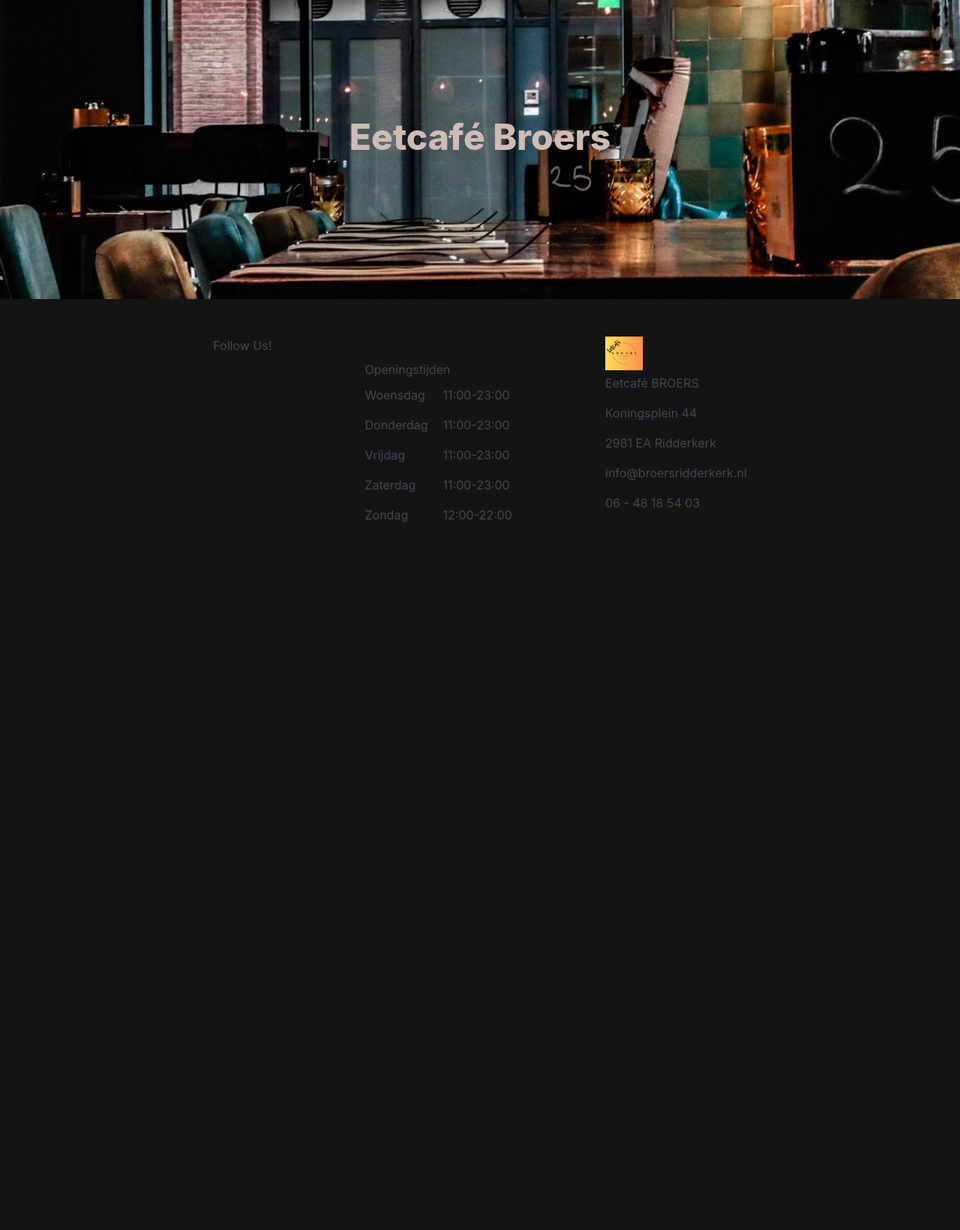
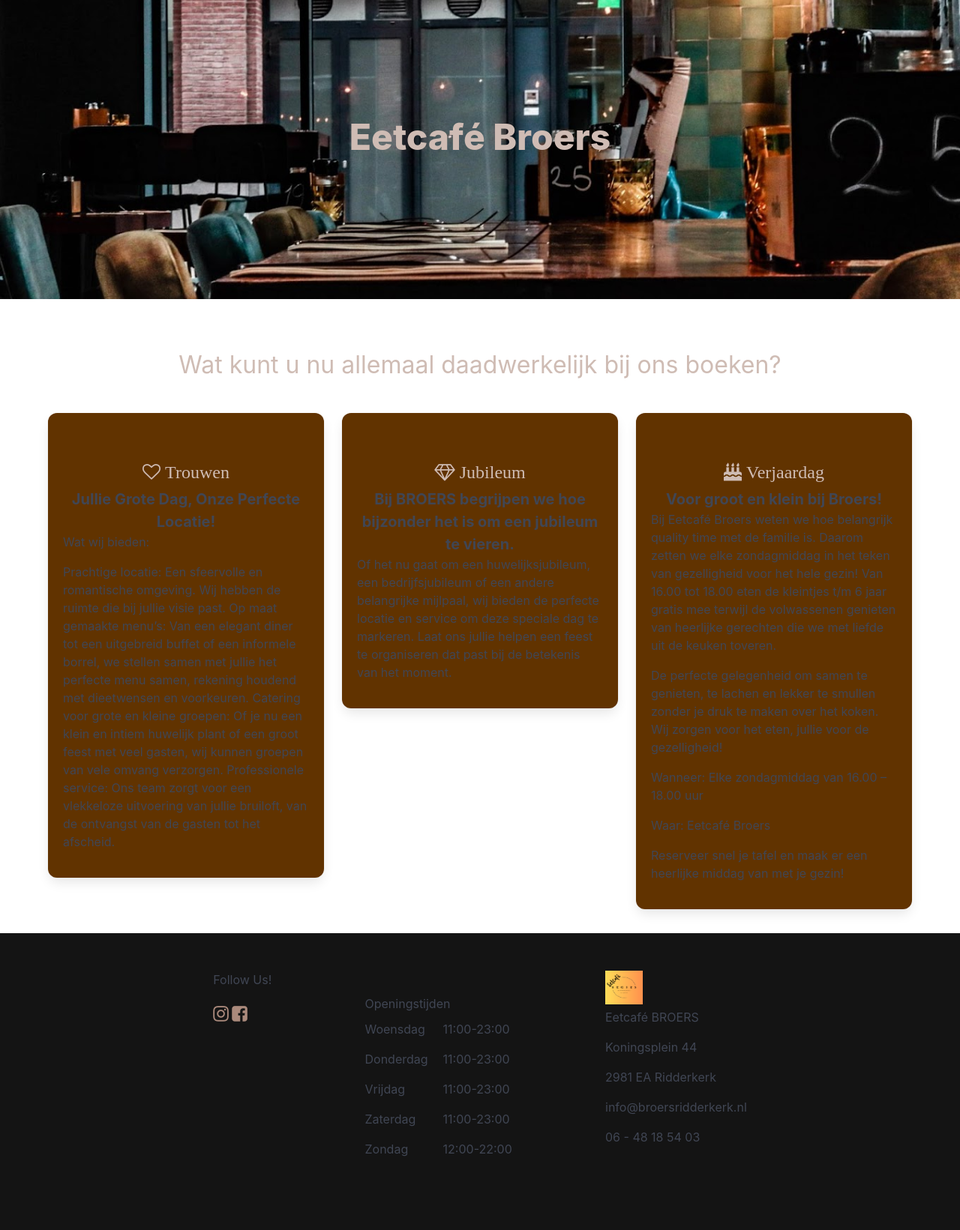
Before and after one commit to SukunaRaven/CLE2, a PHP site: page /aanbod.php in a window 1280 px wide. Shown: the part 57-1698 px from the top of the page at 75% size. Before the commit the page ends 753 px from the top, so only its background shows below. Run offline with PHP 8.4, Linux system fonts and the light colour scheme.

Commit message:
Aanbod aangepast, style.css aangepast

```diff
--- a/CSS/style.css
+++ b/CSS/style.css
@@ -83,7 +83,7 @@ main {
 
 .card {
     padding: 20px;
-    background-color:#975102;
+    background-color:#613300;
     transform-origin:center;
     transition: all 0.7s ease;}
 
--- a/aanbod.php
+++ b/aanbod.php
@@ -12,6 +12,7 @@
         href="https://cdn.jsdelivr.net/npm/bulma@1.0.2/css/bulma.min.css"
     >
     <link rel="stylesheet" href="CSS/style.css">
+    <link rel="stylesheet" href="https://cdnjs.cloudflare.com/ajax/libs/font-awesome/4.7.0/css/font-awesome.min.css">
     <title>Broers Smaakmakers</title>
 </head>
 
@@ -87,6 +88,92 @@
     </section>
 </header>
 
+<main>
+
+    <section class="container">
+        <h2 class="has-text-centered is-size-3 has-text-link padding3">
+            Wat kunt u nu allemaal daadwerkelijk bij ons boeken?
+        </h2>
+        <div class="columns is-justify-content-space-evenly">
+            <div class="column">
+                <article class="card">
+                    <h3 class="has-text-centered is-size-3 has-text-link">
+                        <i class="fa fa-heart-o" style="font-size:24px">
+                            Trouwen
+                        </i>
+                    </h3>
+                    <h4 class="has-text-centered is-size-5 has-text-weight-bold">
+                        Jullie Grote Dag, Onze Perfecte Locatie!
+                    </h4>
+                    <p>
+                        Wat wij bieden:
+                    </p>
+                    <p>
+                        Prachtige locatie: Een sfeervolle en romantische omgeving. Wij hebben de ruimte die bij jullie visie past.
+                        Op maat gemaakte menu’s: Van een elegant diner tot een uitgebreid buffet of een informele borrel, we stellen samen met jullie het perfecte menu samen, rekening houdend met dieetwensen en voorkeuren.
+                        Catering voor grote en kleine groepen: Of je nu een klein en intiem huwelijk plant of een groot feest met veel gasten, wij kunnen groepen van vele omvang verzorgen.
+                        Professionele service: Ons team zorgt voor een vlekkeloze uitvoering van jullie bruiloft, van de ontvangst van de gasten tot het afscheid.
+                    </p>
+                </article>
+            </div>
+
+            <div class="column">
+                <article class="card">
+                    <h3 class="has-text-centered is-size-3 has-text-link">
+                        <i class="fa fa-diamond" style="font-size:24px">
+                            Jubileum
+                        </i>
+                    </h3>
+                    <h4 class="has-text-centered is-size-5 has-text-weight-bold">
+                        Bij BROERS begrijpen we hoe bijzonder het is om een jubileum te vieren.
+                    </h4>
+                    <p>
+                        Of het nu gaat om een huwelijksjubileum, een bedrijfsjubileum of een andere belangrijke mijlpaal,
+                        wij bieden de perfecte locatie en service om deze speciale dag te markeren.
+                        Laat ons jullie helpen een feest te organiseren dat past bij de betekenis van het moment.
+                    </p>
+                </article>
+            </div>
+
+            <div class="column">
+                <article class="card">
+                    <h3 class="has-text-centered is-size-3 has-text-link">
+                        <i class="fa fa-birthday-cake" style="font-size:24px">
+                            Verjaardag
+                        </i>
+                    </h3>
+                    <h4 class="has-text-centered is-size-5 has-text-weight-bold">
+                        Voor groot en klein bij Broers!
+                    </h4>
+                    <p>
+                        Bij Eetcafé Broers weten we hoe belangrijk quality time met de familie is.
+                        Daarom zetten we elke zondagmiddag in het teken van gezelligheid voor het hele gezin!
+                        Van 16.00 tot 18.00 eten de kleintjes t/m 6 jaar gratis mee terwijl de volwassenen genieten van
+                        heerlijke gerechten die we met liefde uit de keuken toveren.
+                    </p>
+                    <p>
+                        De perfecte gelegenheid om samen te genieten, te lachen en lekker te smullen zonder je druk te
+                        maken
+                        over het koken.
+                        Wij zorgen voor het eten, jullie voor de gezelligheid!
+                    </p>
+                    <p>
+                        Wanneer: Elke zondagmiddag van 16.00 – 18.00 uur
+                    </p>
+                    <p>
+                        Waar: Eetcafé Broers
+                    </p>
+                    <p>
+                        Reserveer snel je tafel en maak er een heerlijke middag van met je gezin!
+                    </p>
+                </article>
+            </div>
+
+        </div>
+    </section>
+
+</main>
+
 <footer class="has-background-info">
     <div class="footerRow">
         <div><p>Follow Us!</p>
```
